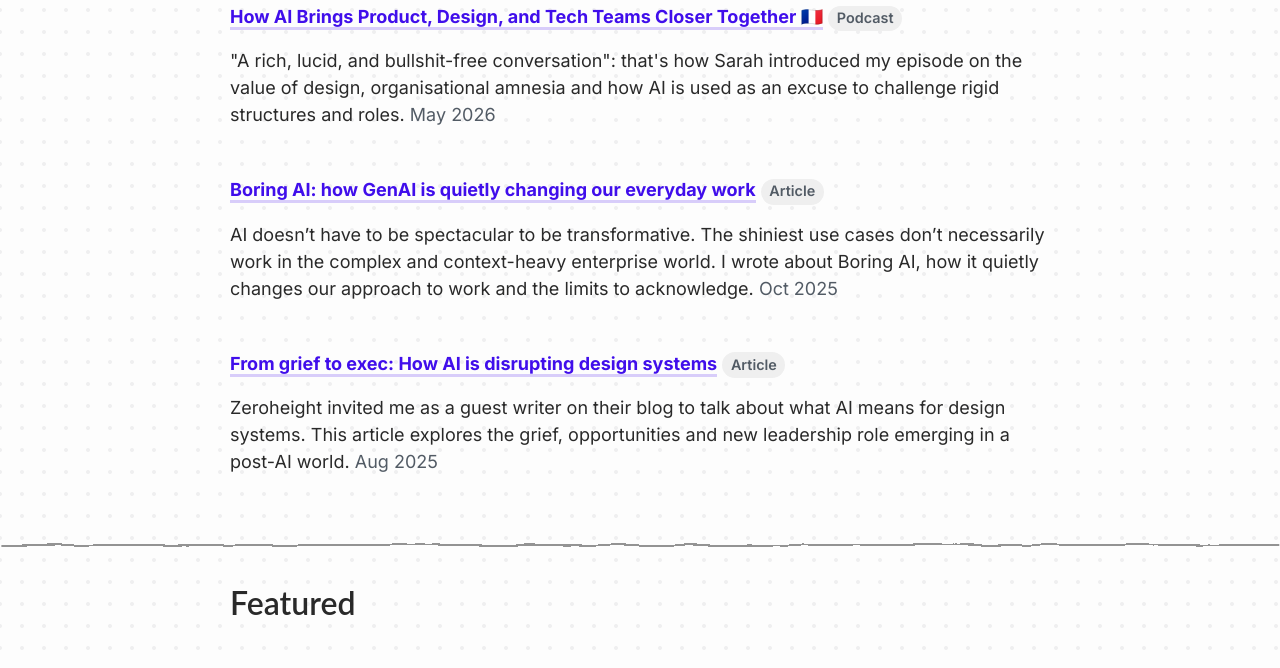
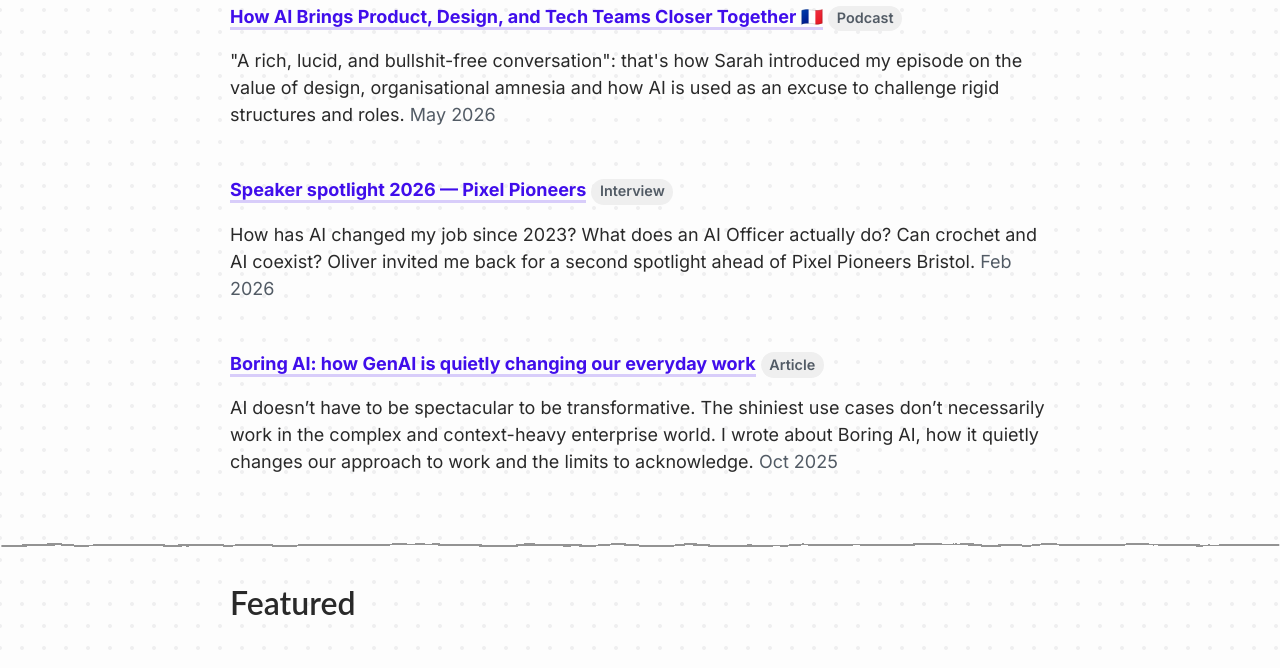
Before and after one commit to momorgane/momorgane.github.io, a plain HTML site: page index.html in a window 1280 px wide. Shown: the part 925-1593 px from the top of the page. Drawn offline with Linux system fonts and the light colour scheme.

Commit message:
new in list update

```diff
--- a/index.html
+++ b/index.html
@@ -58,14 +58,14 @@
     <span class="text_muted">May 2026</span></p>
   </div>
   <div class="my_3">
+    <p><a href="https://pixelpioneers.co/blog/speaker-spotlight-morgane-peng">Speaker spotlight 2026 — Pixel Pioneers</a> <span class="badge_secondary">Interview</span></p>
+    <p>How has AI changed my job since 2023? What does an AI Officer actually do? Can crochet and AI coexist? Oliver invited me back for a second spotlight ahead of Pixel Pioneers Bristol.
+    <span class="text_muted">Feb 2026</span></p>
+  </div>
+  <div class="my_3">
     <p><a href="https://medium.com/societe-generale-design/boring-ai-how-genai-is-quietly-changing-our-everyday-work-0bd6cf30c875">Boring AI: how GenAI is quietly changing our everyday work</a> <span class="badge_secondary">Article</span></p>
     <p>AI doesn’t have to be spectacular to be transformative. The shiniest use cases don’t necessarily work in the complex and context-heavy enterprise world. I wrote about Boring AI, how it quietly changes our approach to work and the limits to acknowledge.
     <span class="text_muted">Oct 2025</span></p>
-  </div>
-  <div class="my_3">
-    <p><a href="https://zeroheight.com/blog/from-grief-to-exec-how-ai-is-disrupting-design-systems/">From grief to exec: How AI is disrupting design systems</a> <span class="badge_secondary">Article</span></p>
-    <p>Zeroheight invited me as a guest writer on their blog to talk about what AI means for design systems. This article explores the grief, opportunities and new leadership role emerging in a post-AI world.
-    <span class="text_muted">Aug 2025</span></p>
   </div>
 </div>
 
```
Also changed, not shown: interviews.html (+1 -1 lines).
